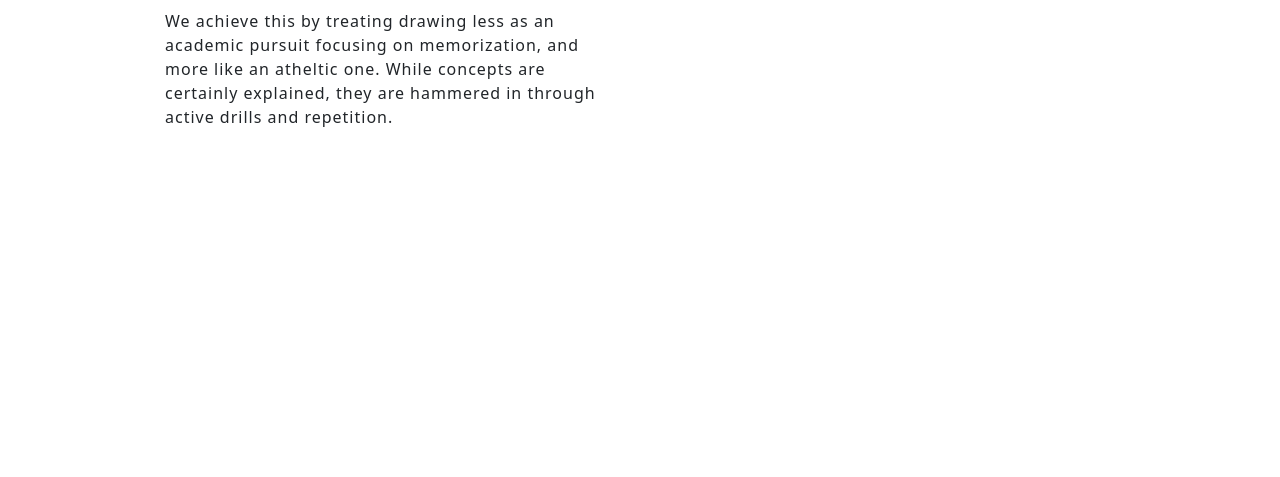
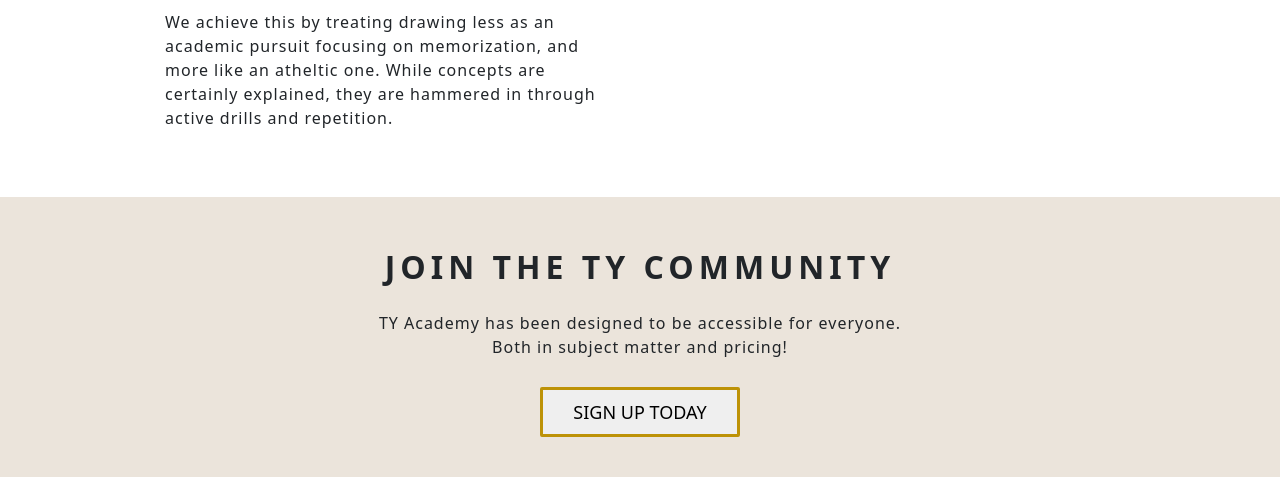
Before and after one commit to jianingxu1/tongyou-academy, a plain HTML site: page index.html in a window 1280 px wide. Shown: the part 2169-2646 px from the top of the page. Before the commit the page ends 2365 px from the top, so only its background shows below. Drawn offline with nearby package versions, Linux system fonts and the light colour scheme; a script that the page names is missing.

Commit message:
Add join the community section
- Refactor code.
- Change border colors, etc.

```diff
--- a/css/main.css
+++ b/css/main.css
@@ -2,16 +2,46 @@
     --darkest-brown: #4B4B4B;
     --dark-brown: #BCA574;
     --brown: rgba(90, 85, 70, 0.351);
-    --light-beige: #EBE5DB;
-    --lightest-beige: #fcf8f4;
-    --beige: beige;
-    --border: #CDB564;
-    --button: #ECECEC;
+    --beige-background-color: #EBE4DB;
+    --border-color: #BD9207;
+    --padding-horizontal: 8vw;
+    --padding-vertical: 4vw;
 }
 
 h1 {
     font-size: 2.5rem;
     font-weight: 700;
+}
+
+h2 {
+    font-weight: 700;
+    letter-spacing: 5px;
+    margin-bottom: 16px;
+}
+
+p {
+    letter-spacing: 1px;
+}
+
+a,
+a:hover,
+a:active {
+    color: inherit;
+}
+
+.button {
+    border: 3px var(--border-color) solid;
+    border-radius: 2px;
+    cursor: pointer;
+    padding: 2px 18px;
+    transition: 0.3s ease;
+    text-decoration: none;
+    background-color: #EFEFEF;
+}
+
+.button:hover,
+.button:active {
+    background-image: linear-gradient(white, beige);
 }
 
 /* navigation */
@@ -20,9 +50,10 @@ nav {
     justify-content: space-between;
     align-items: center;
     padding: 1vw 4vw;
-    background-color: var(--light-beige);
+    background-color: var(--beige-background-color);
     box-shadow: 2px 2px 10px rgba(0, 0, 0, 0.15);
-    border-top: 2px var(--border) solid;
+    border-top: 2px var(--border-color) solid;
+    border-bottom: 1px var(--border-color) solid;
     width: 100%;
 }
 
@@ -71,25 +102,6 @@ nav .navigation .buttons {
     gap: 10px;
 }
 
-.button {
-    border: 2.5px var(--dark-brown) solid;
-    border-radius: 4px;
-    cursor: pointer;
-    padding: 2px 18px;
-    transition: 0.3s ease;
-    text-decoration: none;
-}
-
-.navigation .buttons .sign-up {
-    color: inherit;
-    background-color: var(--button);
-}
-
-.navigation .buttons .sign-up:hover,
-.navigation .buttons .sign-up:active {
-    background-image: linear-gradient(white, var(--beige));
-}
-
 .navigation .buttons .log-in {
     color: white;
     background-color: var(--darkest-brown);
@@ -98,7 +110,7 @@ nav .navigation .buttons {
 .navigation .buttons .log-in:hover,
 .navigation .buttons .log-in:active {
     color: white;
-    background-image: linear-gradient(var(--dark-brown), var(--brown));
+    background-image: linear-gradient(var(--dark-brown), rgba(90, 85, 70, 0.351));
 }
 
 /* introduction */
@@ -140,9 +152,8 @@ nav .navigation .buttons {
 .method {
     display: flex;
     justify-content: center;
-    padding: 4vw 8vw;
-    letter-spacing: 1px;
-    background-color: var(--light-beige);
+    padding: var(--padding-vertical) var(--padding-vertical);
+    background-color: var(--beige-background-color);
 }
 
 .method-container {
@@ -164,12 +175,6 @@ nav .navigation .buttons {
 
 .method .method-text {
     max-width: 380px;
-}
-
-.method-text h2 {
-    font-weight: 700;
-    letter-spacing: 5px;
-    margin-bottom: 16px;
 }
 
 .method-text p {
@@ -203,8 +208,7 @@ nav .navigation .buttons {
 
 /* community */
 .community {
-    padding: 4vw 8vw;
-    letter-spacing: 1px;
+    padding: var(--padding-vertical) var(--padding-vertical);
     display: flex;
     justify-content: center;
 }
@@ -221,12 +225,6 @@ nav .navigation .buttons {
     max-width: 450px;
 }
 
-.community h2 {
-    font-weight: 700;
-    letter-spacing: 5px;
-    margin-bottom: 16px;
-}
-
 /* method2 */
 #roadmap2 {
     width: 500px;
@@ -240,3 +238,30 @@ nav .navigation .buttons {
 #method-text-p2 {
     margin-bottom: 0;
 }
+
+/* join */
+.join {
+    display: flex;
+    justify-content: center;
+    align-items: center;
+    padding: var(--padding-vertical) var(--padding-vertical);
+    background-color: var(--beige-background-color);
+}
+
+.join-content {
+    display: flex;
+    flex-direction: column;
+    justify-content: center;
+    align-items: center;
+    gap: 24px;
+    max-width: 550px;
+    text-align: center;
+}
+
+.join-content h2 {
+    margin-bottom: 0;
+}
+
+.join-content div .sign-up {
+    padding: 10px 30px;
+}
--- a/index.html
+++ b/index.html
@@ -80,4 +80,11 @@
             </div>
         </div>
     </section>
+    <section class="join">
+        <div class="join-content">
+            <h2>JOIN THE TY COMMUNITY</h2>
+            <p>TY Academy has been designed to be accessible for everyone. Both in subject matter and pricing!</p>
+            <div><a class="button sign-up" href="#">SIGN UP TODAY</a></div>
+        </div>
+    </section>
 </body>
```
